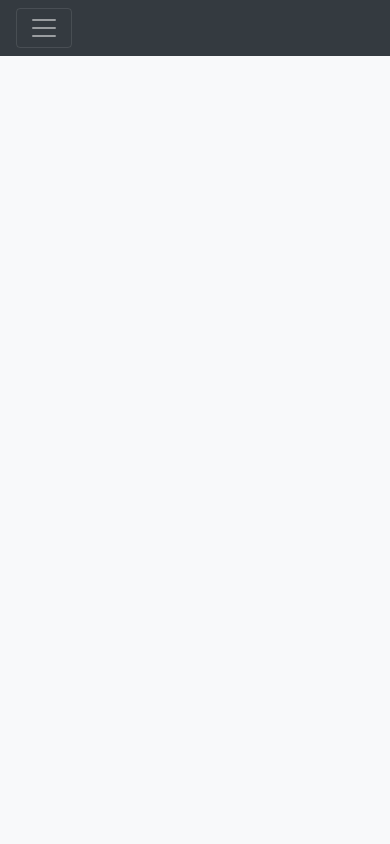
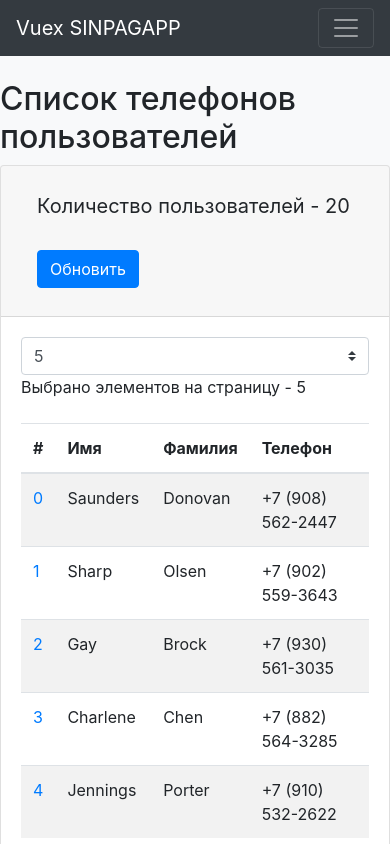
Before and after one commit to superpuper32/Vue-spa-ssr-project, a Nuxt app: page /phones in a window 390 px wide. Before the commit this address had no page. Shown: the top 844 px of the page. Built offline with nearby package versions, Linux system fonts and the light colour scheme; data requests are answered from the project's data file.

Commit message:
user phones page added

```diff
--- a/layouts/default.vue
+++ b/layouts/default.vue
@@ -1,10 +1,7 @@
-/* eslint-disable prettier/prettier */
 <template>
   <div class="bg-light">
     <nav class="navbar navbar-expand-md navbar-dark fixed-top bg-dark">
-      <!-- <nuxt-link class="navbar-brand" to="/"
-        >{{ $store.state.navbarTitle }} {{ $store.getters.titleCount }}</nuxt-link
-      >-->
+      <nuxt-link class="navbar-brand" to="/">{{ $store.state.navbarTitle }}</nuxt-link>
 
       <button
         class="navbar-toggler"
@@ -29,7 +26,7 @@
           </Nuxt-link>
 
           <Nuxt-link tag="li" class="nav-item" to="/phones">
-            <a href="#" class="nav-link">Users Phones</a>
+            <a href="#" class="nav-link">Phones</a>
           </Nuxt-link>
 
           <Nuxt-link tag="li" class="nav-item" to="/create">
--- /dev/null
+++ b/pages/phones/index.vue
@@ -0,0 +1,34 @@
+<template>
+  <div>
+    <h2>Список телефонов пользователей</h2>
+
+    <UserList :url="url">
+      <template v-slot:table-header>
+        <th>#</th>
+        <th>Имя</th>
+        <th>Фамилия</th>
+        <th>Телефон</th>
+      </template>
+      <template v-slot:table-row="props">
+        <td>
+          <RouterLink :to="`/users/edit?id=${props.id}`">{{ props.id }}</RouterLink>
+        </td>
+        <td>{{ props.firstName }}</td>
+        <td>{{ props.lastName }}</td>
+        <td>{{ props.phone }}</td>
+      </template>
+    </UserList>
+  </div>
+</template>
+
+<script>
+export default {
+  name: 'UsersPhones',
+  components: {
+    UserList: () => import('@/components/UserList.vue')
+  },
+  data: () => ({
+    url: 'http://localhost:3004/users'
+  })
+}
+</script>
```
